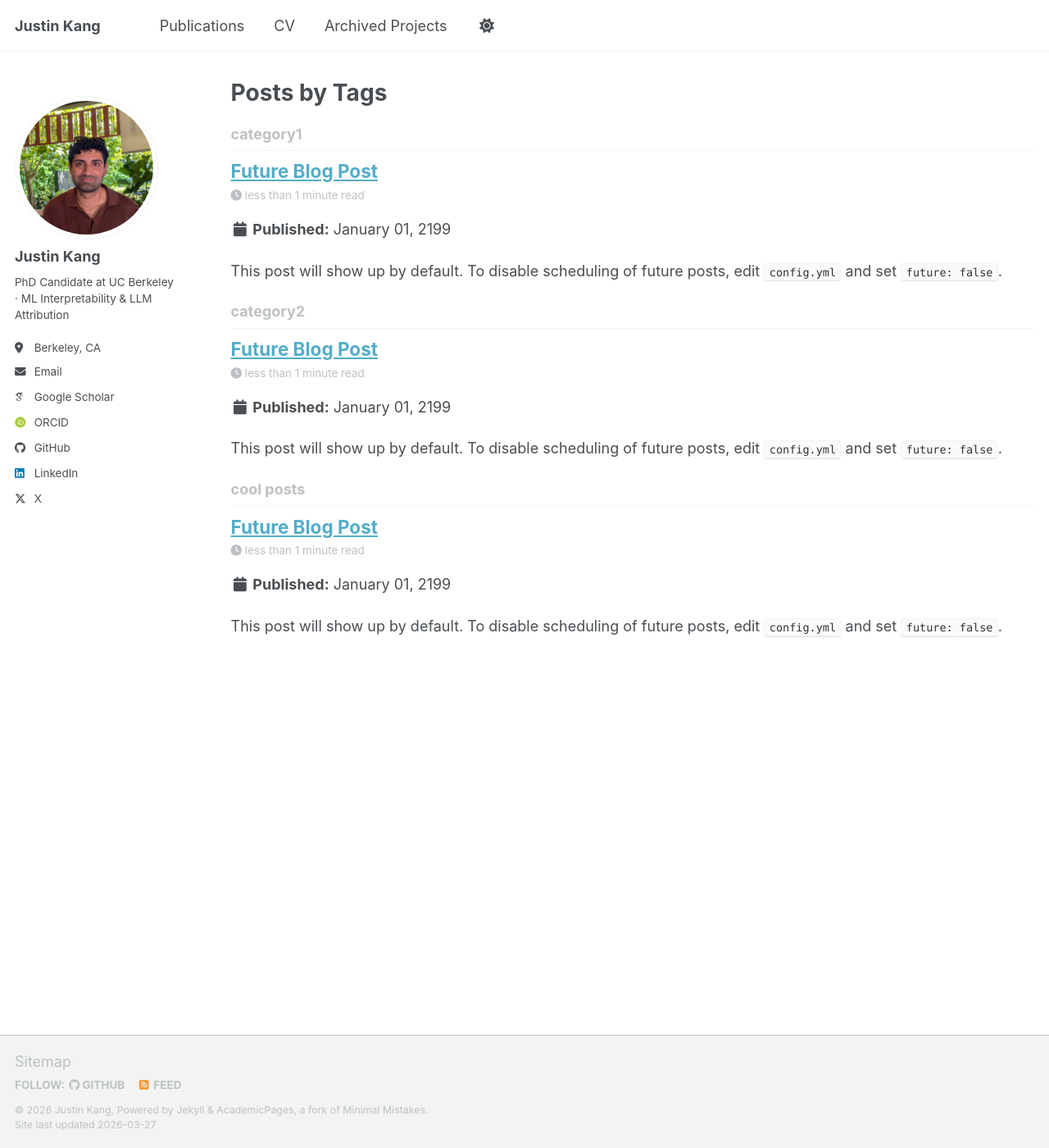
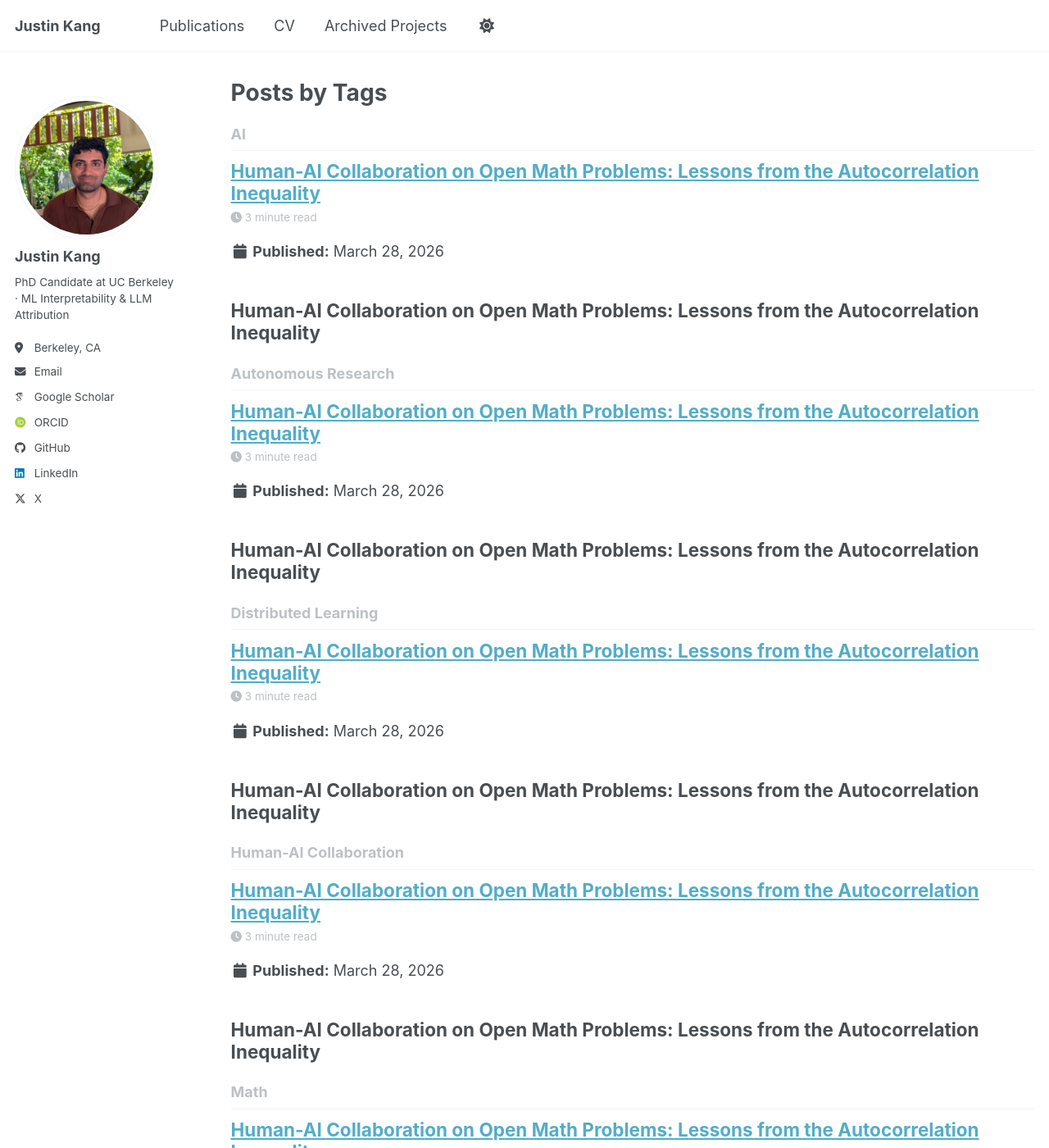
Before and after one commit to justinkang221/justinkang221.github.io, a Jekyll site: the page built from _pages/tag-archive.html, in a window 1280 px wide and 1400 px high. Shown: the whole window at 82% size. Built offline with Jekyll 4.4.1, drawn with Linux system fonts in a browser that asks for light colours; some web fonts are replaced; a script bundle is joined from its source files by our own code; library files that are not in the unit come from our copies; some of the changed text lies outside the part shown.

Commit message:
Add autoresearch blog post and news announcement

```diff
--- /dev/null
+++ b/_posts/2026-03-28-autoresearch.md
@@ -0,0 +1,50 @@
+---
+title: 'Human-AI Collaboration on Open Math Problems: Lessons from the Autocorrelation Inequality'
+date: 2026-03-28
+permalink: /posts/2026/03/human-ai-collaboration-on-open-math-problems-lessons-from-the-autocorrelation-inequality/
+tags:
+  - Autonomous Research
+  - Math
+  - AI
+  - Distributed Learning
+  - Optimization
+  - Human-AI Collaboration
+---
+
+## Human-AI Collaboration on Open Math Problems: Lessons from the Autocorrelation Inequality
+
+A week ago, I started working on the second autocorrelation inequality problem on [EinsteinArena](https://einsteinchallenge.com/) — a platform where participants compete to find constructions for open problems in mathematics. The goal: maximize C = ||f*f||_2^2 / (||f*f||_1 * ||f*f||_inf) over integer-supported functions f. Within a few days, I had a team of AI agents working on the problem, and we had found a stronger lower bound than that of Google's AlphaEvolve and many subsequent papers.
+
+Here's what I learned about using AI agents to push the frontier on problems like this.
+
+### Orchestrating agents with a ralph loop
+
+My core workflow was built around a **ralph loop** — a recurring agent loop that autonomously runs optimization experiments, evaluates results, and iterates. The loop would launch GPU jobs via Slurm, monitor convergence, compare against the current best solution, and decide what to try next. This freed me from babysitting long-running jobs and let the agents explore the search space around the clock.
+
+The agents would quickly converge to local optima and spin their wheels on incremental perturbation strategies — basin hopping, CMA-ES, random restarts — none of which could escape the trap.
+
+### The human insight that broke the plateau
+
+The breakthrough came from a manual idea: **iterated Dinkelbach iteration**. Rather than directly optimizing the fractional objective C = L2^2/(L1*Linf), Dinkelbach linearization reformulates each step as maximizing L2^2 - lambda*L1*Linf, where lambda is the current best ratio. This fundamentally reshapes the loss landscape at every iteration, opening up descent directions that the original parameterization can't see.
+
+Paired with a softplus relaxation and simulated annealing acceptance, this pipeline vaulted our score to  **#1 on the leaderboard** — C = 0.96199 at n=100k and C = 0.96272 at n=1.6M (beating the SOTA on this as of Feb 2026).
+
+The lesson: agents are excellent at executing and iterating on a well-defined optimization pipeline, but humans, for now, can still contribute meaningful insights.
+
+### Building a shared solution repo
+
+To make progress durable, I set up a [GitHub repository](https://github.com/justinkang221/second-autocorrelation-inequality) with the best known solutions, optimizer code, and a detailed handoff document. This serves two purposes: it lets any new agent (or human) pick up exactly where the last one left off, and it creates a public record of what's been tried and what hasn't worked.
+
+Good documentation turned out to be one of the highest-leverage things I did. A fresh agent session with a comprehensive handoff doc outperforms a long-running session with full context — it avoids the trap of re-exploring dead ends.
+
+### Platforms like EinsteinArena as the future of distributed learning
+
+What excites me most is the bigger picture. EinsteinArena creates a shared benchmark where humans, AI agents, and human-AI teams all compete on the same open problems. This is a fundamentally different paradigm from either pure human mathematics or pure AI reasoning:
+
+- **Agents bring scale**: they can run thousands of optimization experiments, implement and test ideas faster than any human, and maintain meticulous records of what's been tried.
+- **Humans bring structure**: reformulating the problem (Dinkelbach), recognizing connections to known theory (fractional programming, Shen & Yu quadratic transforms), and deciding when to abandon a search direction entirely.
+- **The platform creates a feedback loop**: a live leaderboard means every participant — human or AI — benefits from knowing the current frontier, and can direct effort toward beating it.
+
+This is what distributed learning looks like in practice. Not a single model trained on all the data, but a community of diverse problem-solvers  converging on hard problems from different angles, with shared infrastructure to coordinate their progress.
+
+We're at C = 0.96272.  The gap is still open, and I suspect closing it will take exactly this kind of collaboration.
--- a/_posts/2199-01-01-future-post.md
+++ /dev/null
@@ -1,11 +0,0 @@
----
-title: 'Future Blog Post'
-date: 2199-01-01
-permalink: /posts/2012/08/blog-post-4/
-tags:
-  - cool posts
-  - category1
-  - category2
----
-
-This post will show up by default. To disable scheduling of future posts, edit `config.yml` and set `future: false`.
```
Also changed, not shown: _pages/about.md (+1 -0 lines).
